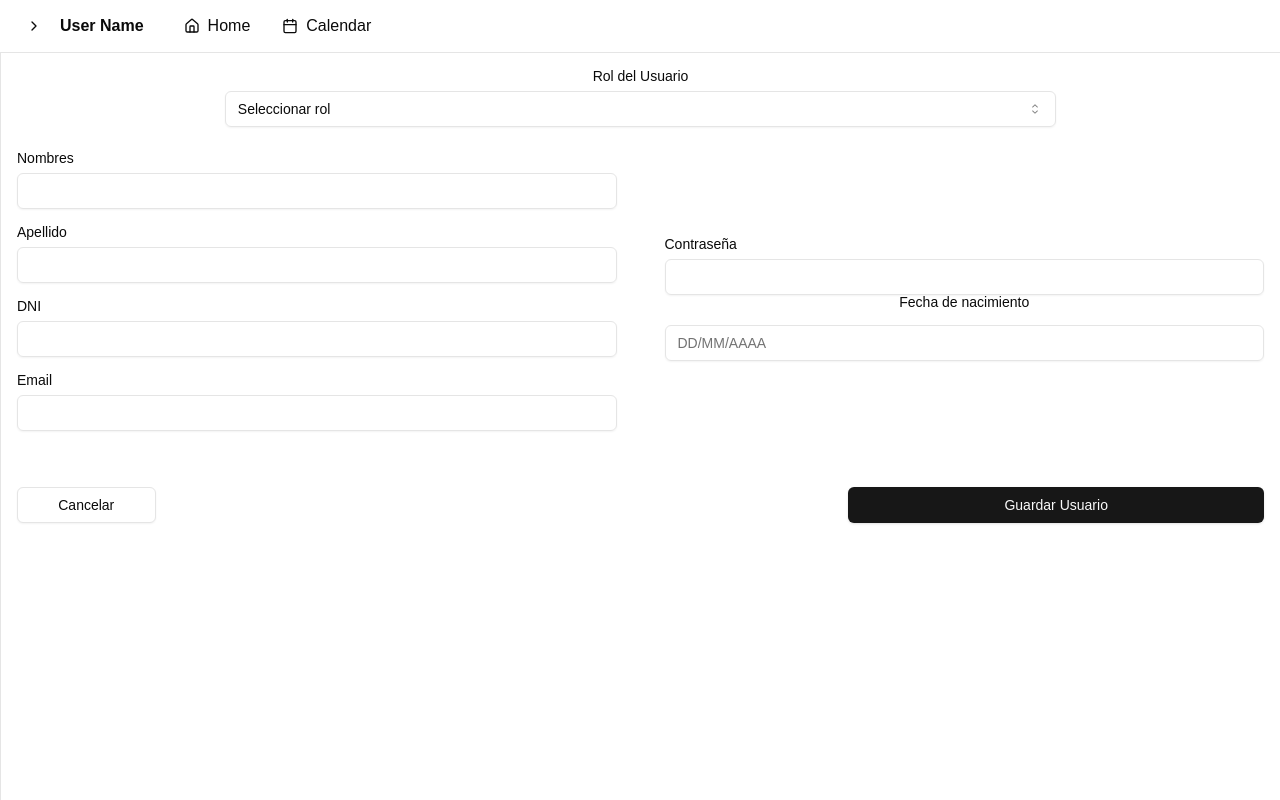
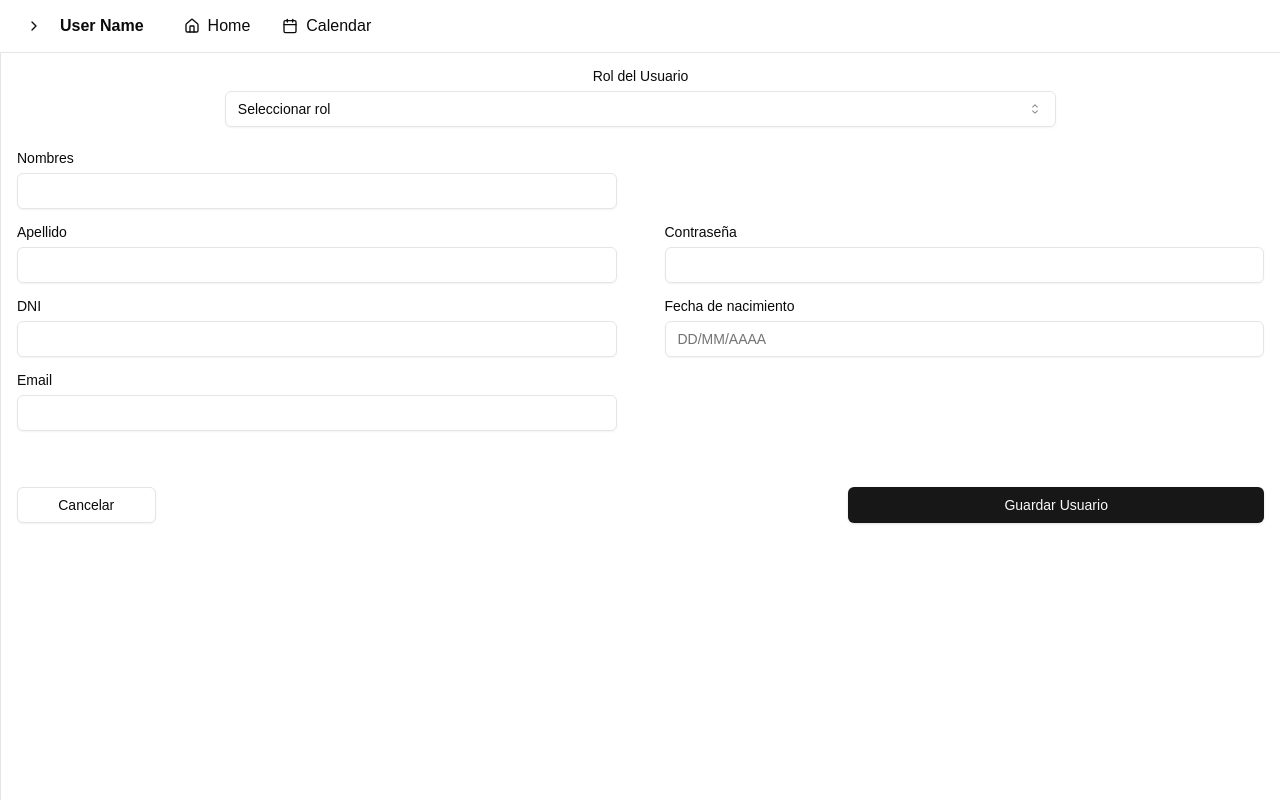
Before and after one commit to tomascueto/EducarBB-PS2024, a Next.js app: page /gestion-usuarios/crear in a window 1280 px wide. Built offline with nearby package versions, Linux system fonts and the light colour scheme.

Commit message:
fixed styling

```diff
--- a/components/user-registration-form.tsx
+++ b/components/user-registration-form.tsx
@@ -91,6 +91,7 @@ export default function RegistrationForm() {
 
             <div className="flex flex-col justify-center">
 
+              <div className="space-y-4">
                 <div>
                   <Label htmlFor="contrasenia" className="block mb-2">Contraseña</Label>
                   <Input id="contrasenia" name="contrasenia" type="text" className="w-full" aria-describedby="contraseña-error"/>
@@ -105,8 +106,8 @@ export default function RegistrationForm() {
                   ))}
                 </div>
 
-              <div className="space-y-4">
-                <Label htmlFor="birthDate" className="block text-center mb-2">Fecha de nacimiento</Label>
+                <div>
+                  <Label htmlFor="birthDate" className="block mb-2">Fecha de nacimiento</Label>
                   <Input
                     id="fecha_nac"
                     name="fecha_nac"
@@ -125,6 +126,8 @@ export default function RegistrationForm() {
                       </p>
                   ))}
                 </div>
+
+              </div>
             </div>
           </div>
 
```
Lines whose indentation alone changed are shown as unchanged.
